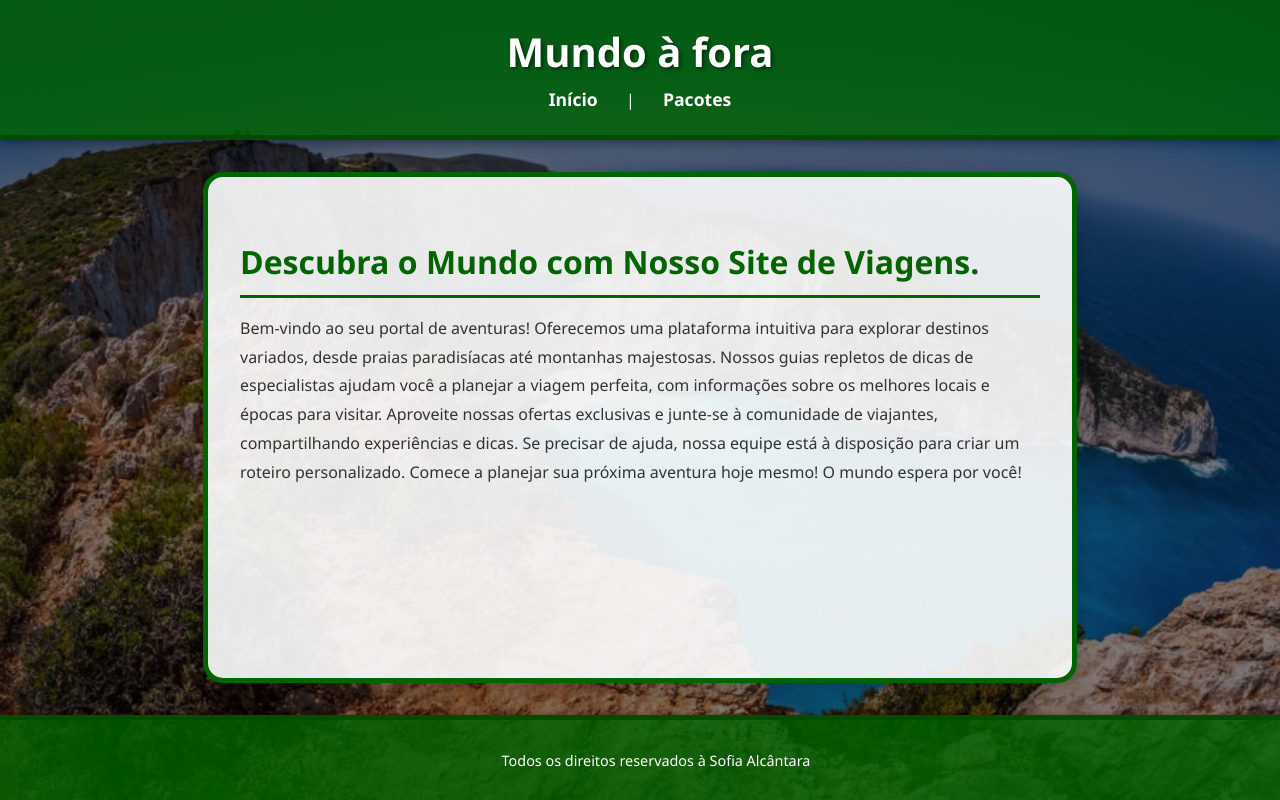
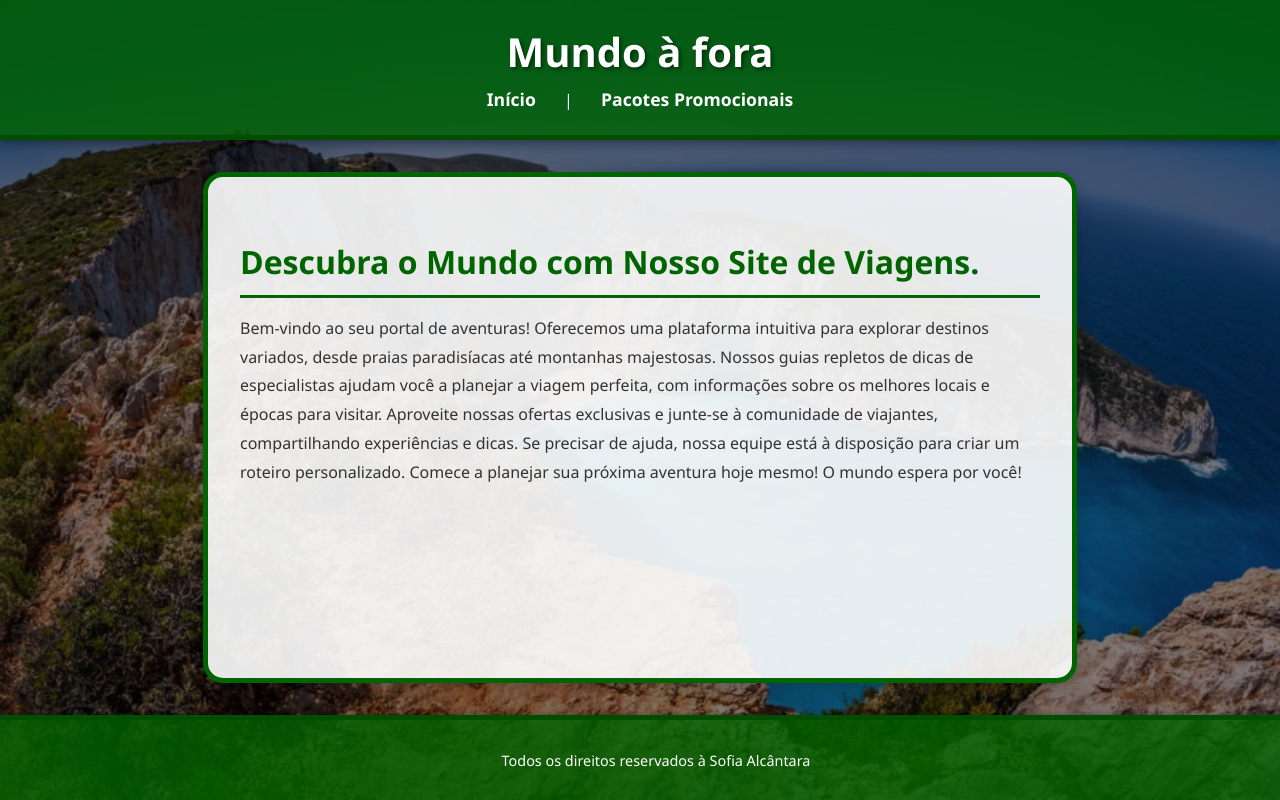
Before and after one commit to asoferr/projetoTurismo, a plain HTML site: page index.html in a window 1280 px wide. Shown: the top 800 px of the page. Drawn offline with Linux system fonts and the light colour scheme.

Commit message:
Update index.html

```diff
--- a/index.html
+++ b/index.html
@@ -12,7 +12,7 @@
         <h1>Mundo à fora</h1>
         <nav>
             <a href="index.html">Início</a> |
-            <a href="pacotes_promocionais.html">Pacotes</a>
+            <a href="pacotes_promocionais.html">Pacotes Promocionais</a>
         </nav>
     </header>
 
```
